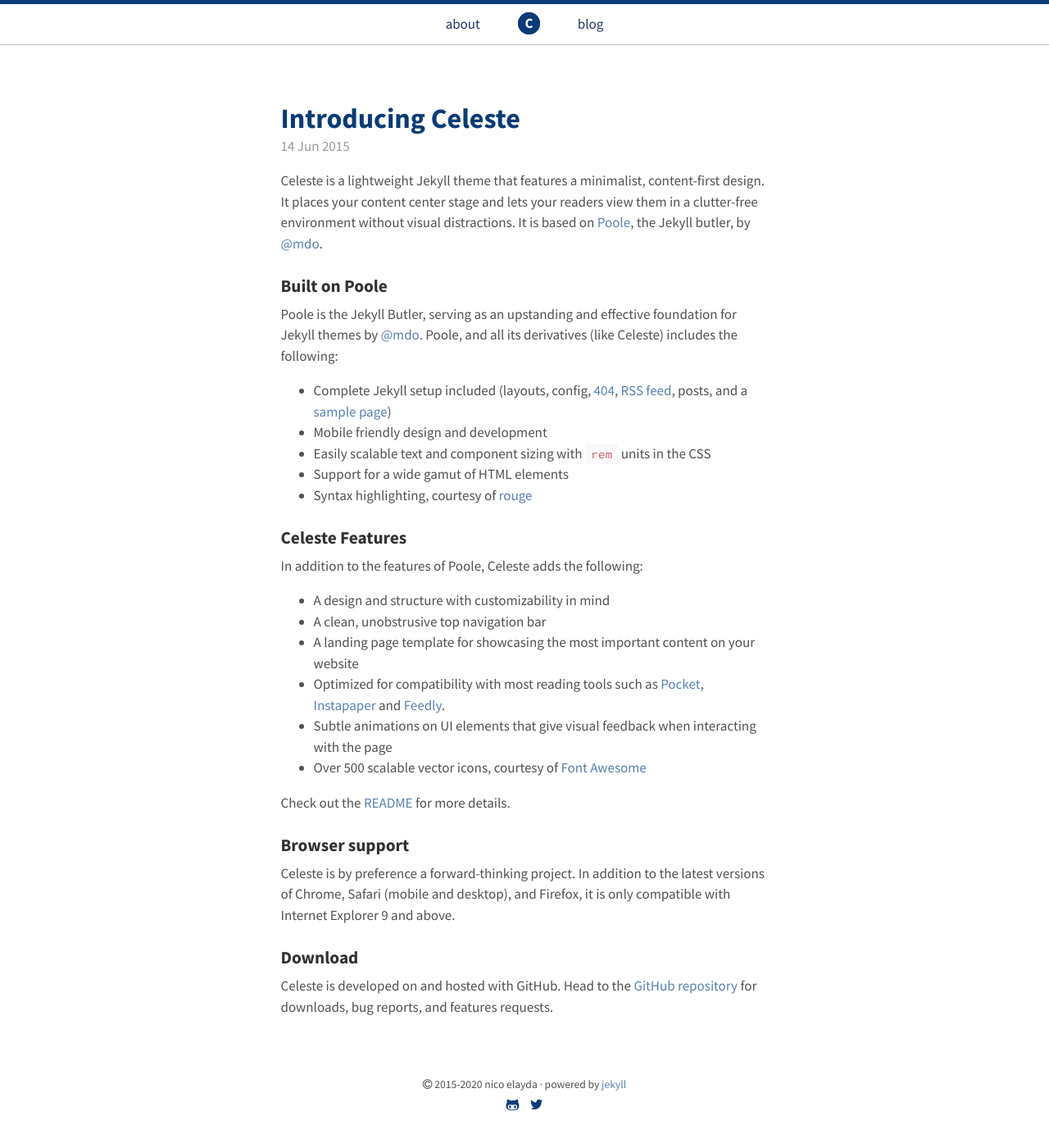
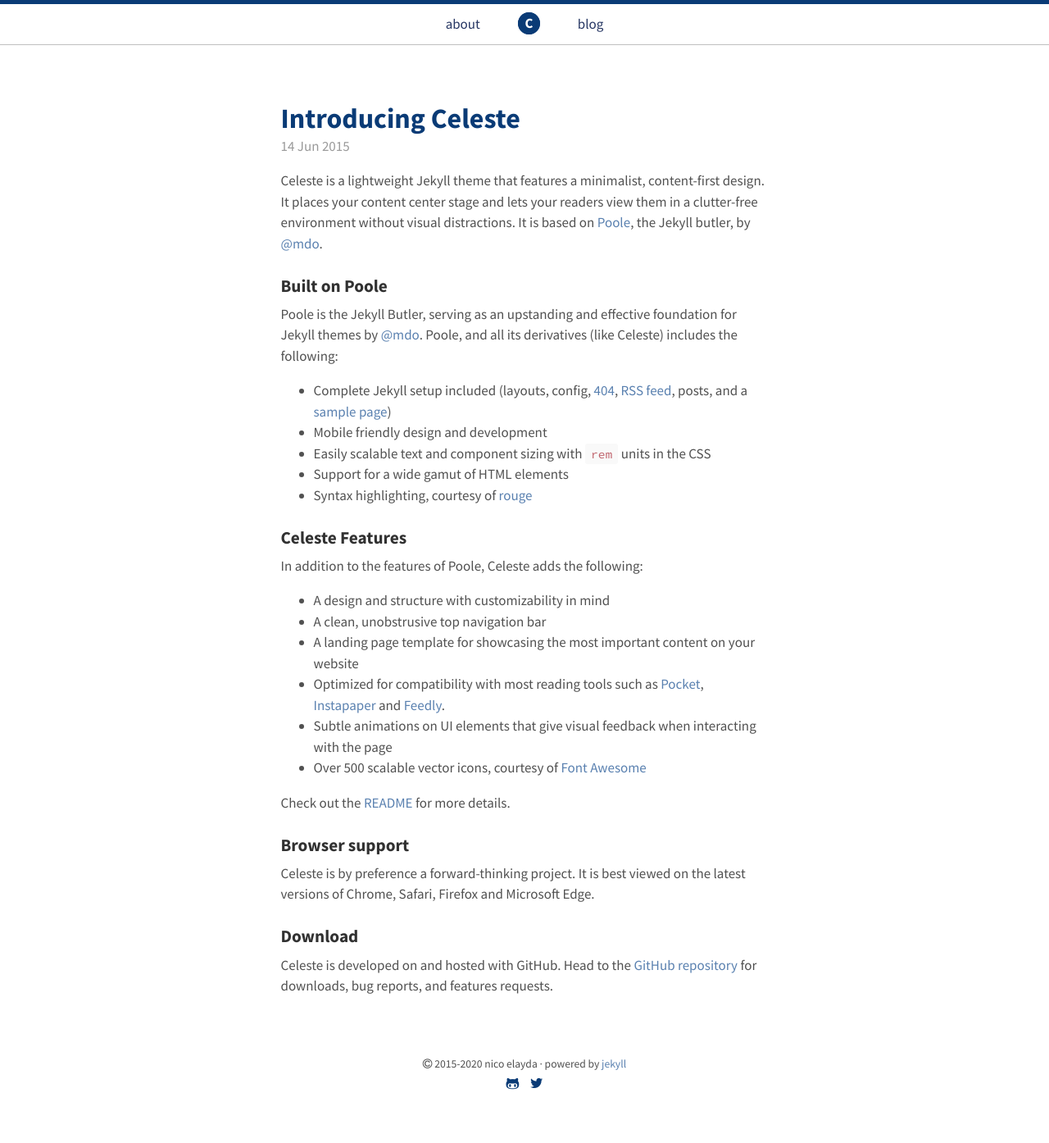
Before and after one commit to nicoelayda/celeste, a Jekyll site: the page built from blog/_posts/2015-06-14-introducing-celeste.md, in a window 1280 px wide. Shown: the whole page at 82% size. Built offline with Jekyll 4.4.1, drawn with Linux system fonts in a browser that asks for light colours; after the commit the page ends 1369 px from its top, so only the background shows below that.

Commit message:
Update list of supported browsers.

```diff
--- a/blog/_posts/2015-06-14-introducing-celeste.md
+++ b/blog/_posts/2015-06-14-introducing-celeste.md
@@ -34,7 +34,7 @@
 
 ### Browser support
 
-Celeste is by preference a forward-thinking project. In addition to the latest versions of Chrome, Safari (mobile and desktop), and Firefox, it is only compatible with Internet Explorer 9 and above.
+Celeste is by preference a forward-thinking project. It is best viewed on the latest versions of Chrome, Safari, Firefox and Microsoft Edge.
 
 ### Download
 
```
